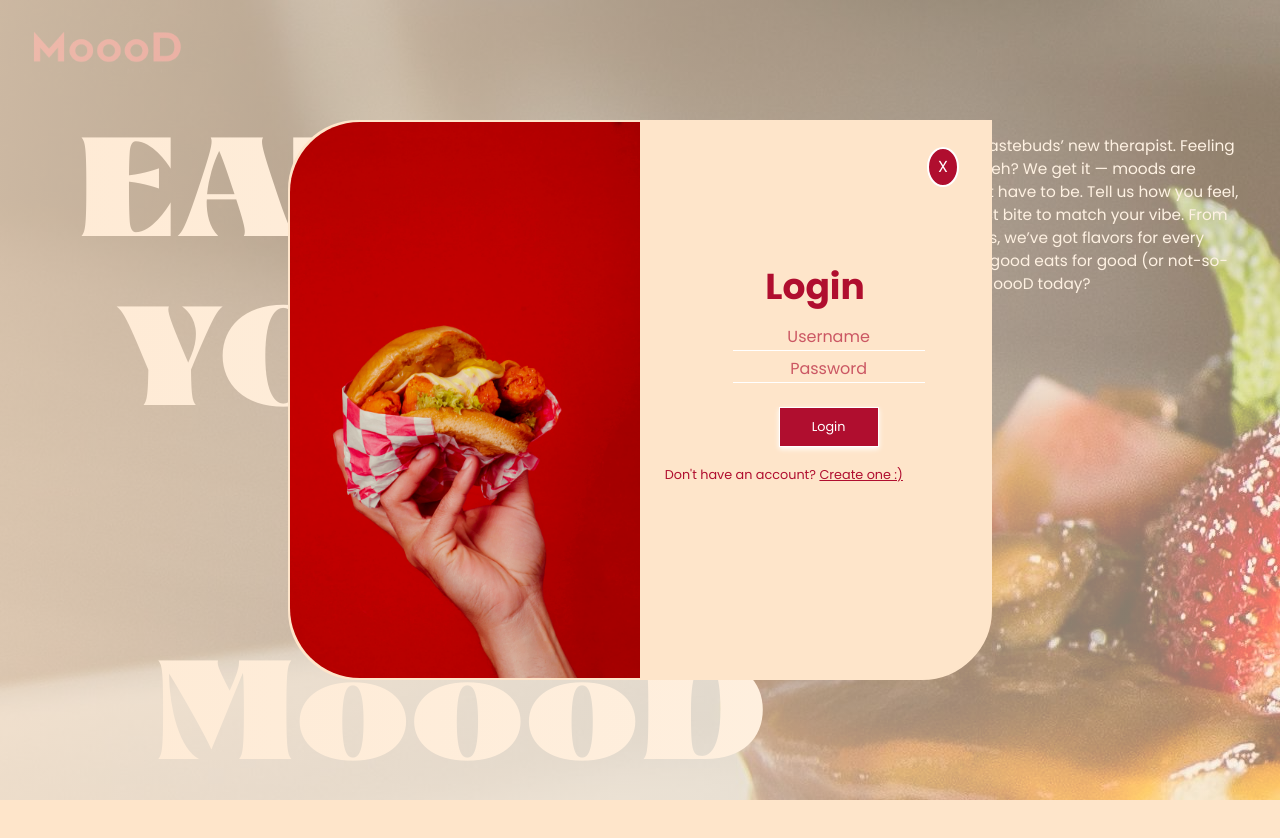
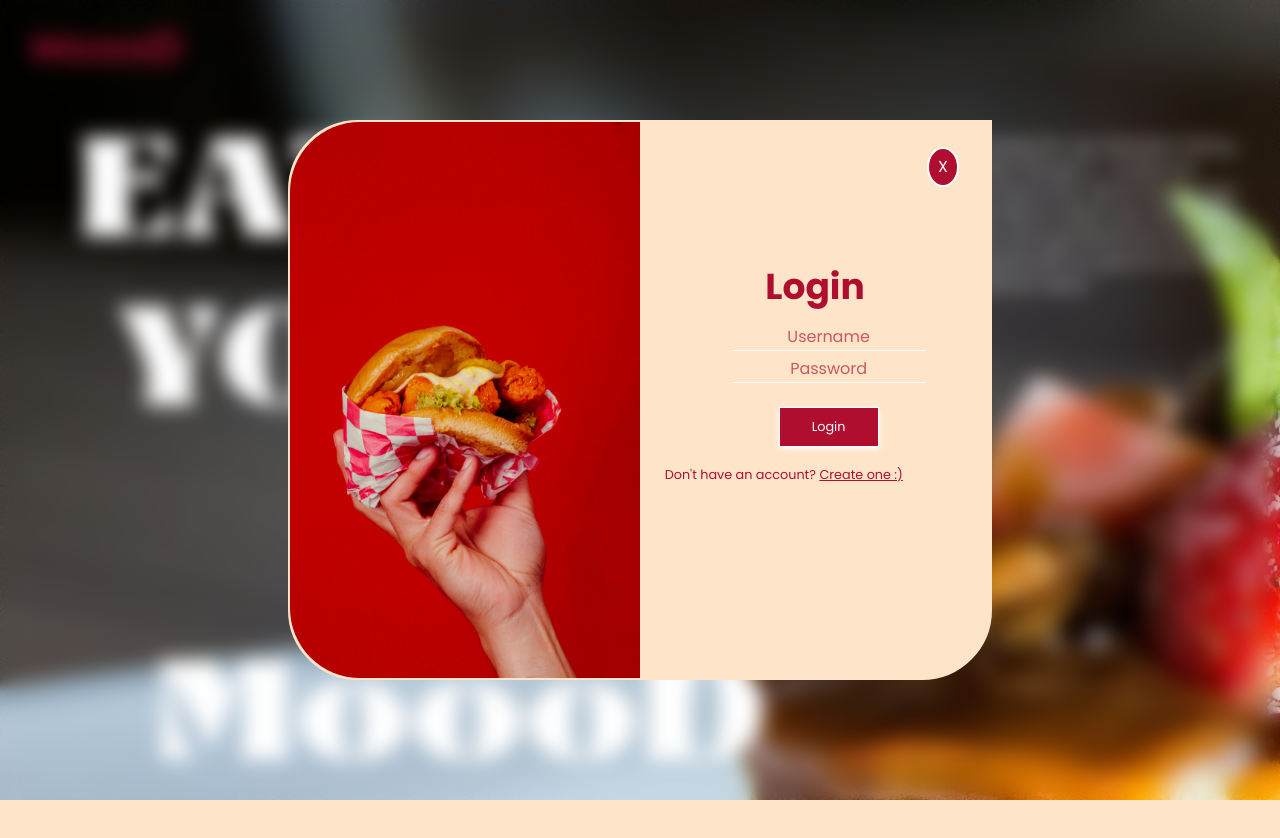
Before and after one commit to anuvindmp/Moood, a plain HTML site: page src/home.html in a window 1280 px wide. Both pictures are taken after a click on the button "Login". Shown: the top 838 px of the page. Drawn offline with Linux system fonts and the light colour scheme.

Commit message:
glub tubbus wepple

```diff
--- a/src/home.css
+++ b/src/home.css
@@ -257,8 +257,10 @@ body{
     position: absolute;
     top: 0;
     height: 100vh;
-    width: 100vw;
-    background: linear-gradient(90deg,rgba(254, 229, 202, 0.8) 0%, rgba(254, 230, 202, 0.5) 100%);
+    width: 100%;
+    /* background: rgba( 254, 229, 202, 0.25 ); */
+    backdrop-filter: blur(10px );
+    -webkit-backdrop-filter: blur( 10px );
     display: flex;
     display: none;
     justify-content: center;
```
Also changed, not shown: src/home.html (+0 -4 lines), src/home.js (+0 -16 lines), src/login.css (added), src/login.html (added).
